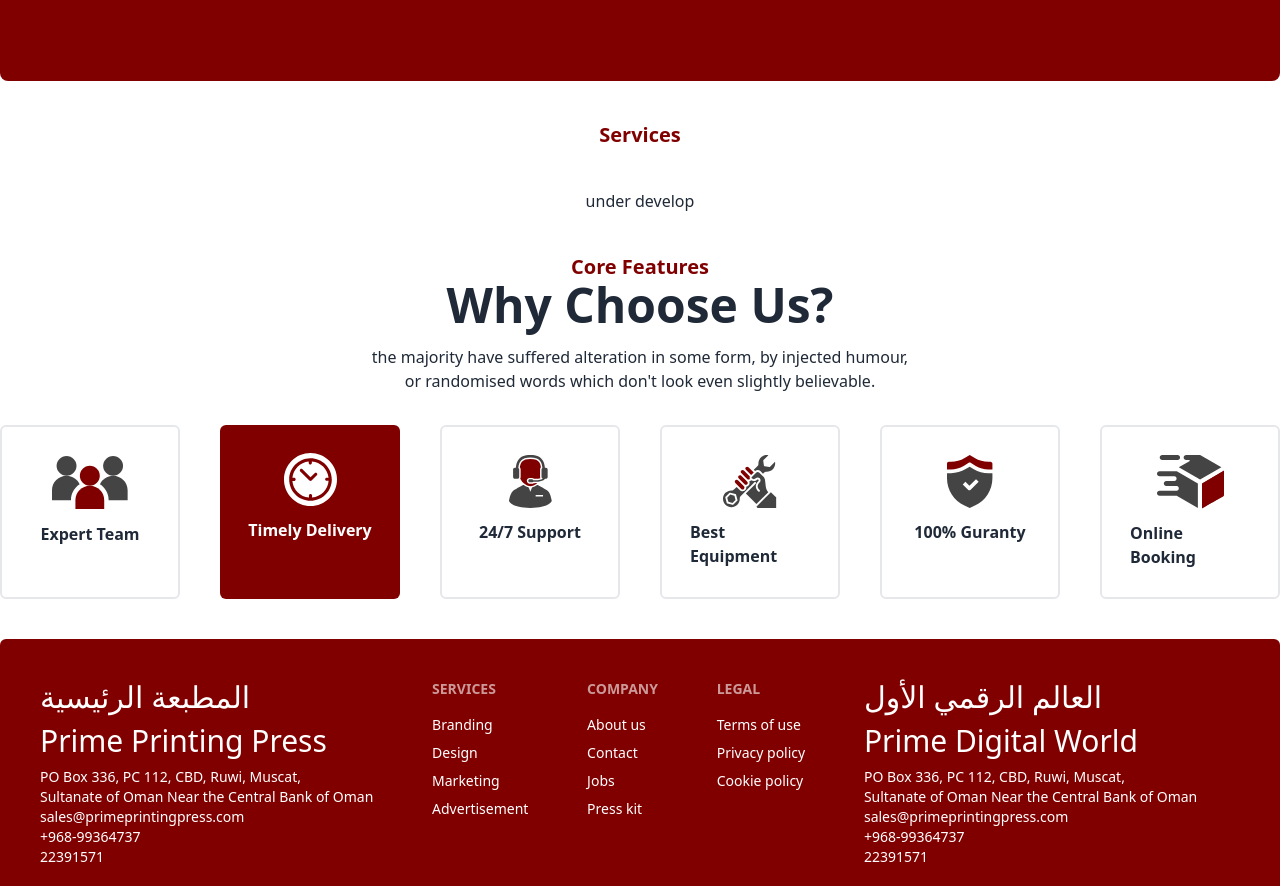
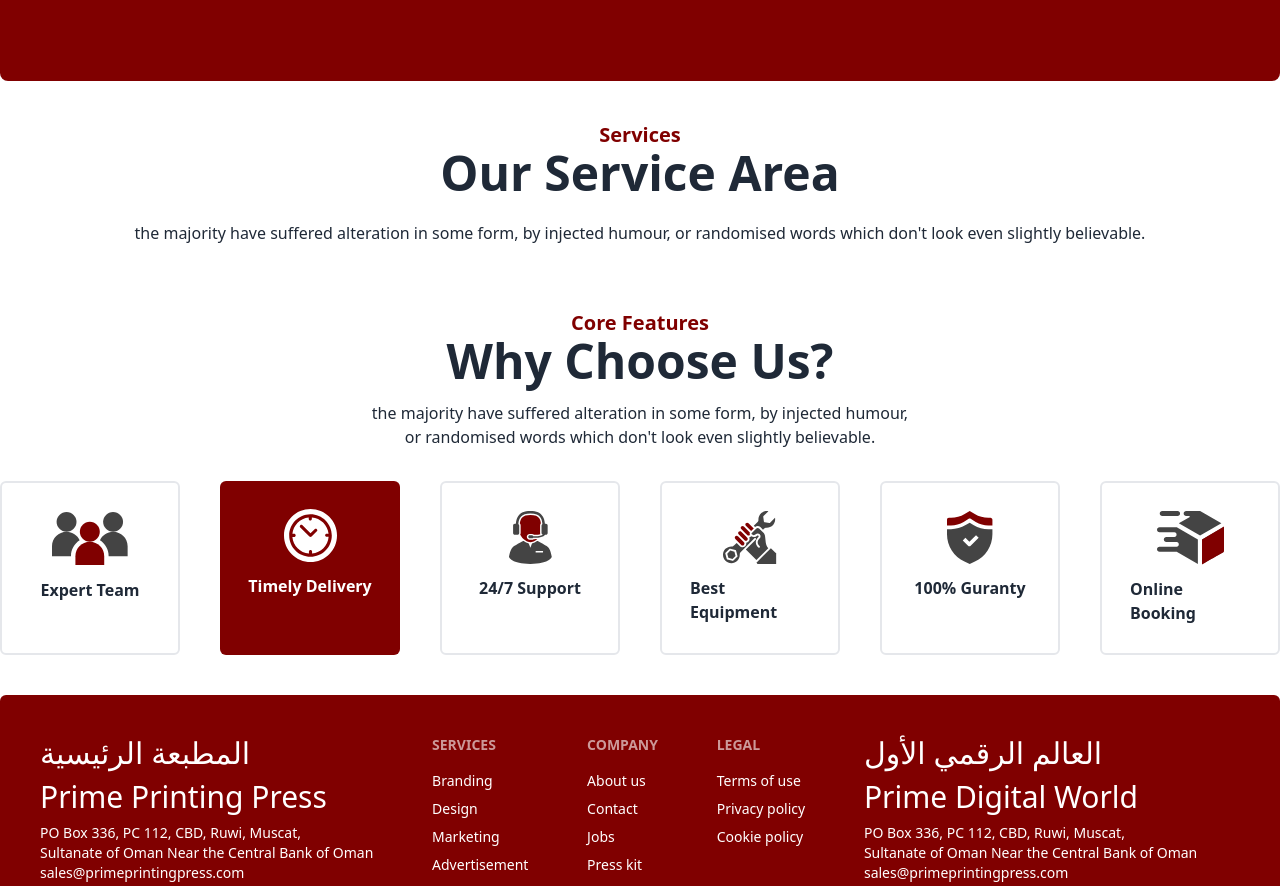
Before and after one commit to asib11/printing-press, a React (Vite) app: page / in a window 1280 px wide. Shown: the part 1717-2603 px from the top of the page. Built offline with nearby package versions, Linux system fonts and the light colour scheme.

Commit message:
add service area

```diff
--- a/src/components/ServiceOverView/ServiceOverView.jsx
+++ b/src/components/ServiceOverView/ServiceOverView.jsx
@@ -2,9 +2,10 @@
 
 const ServiceOverView = () => {
     return (
-        <div>
-            <h3 className='text-xl text-center font-bold text-[#800000]'>Services</h3>
-            <p className="m-10 text-center">under develop</p>
+        <div className="text-center">
+            <h3 className='text-xl  font-bold text-[#800000]'>Services</h3>
+            <h1 className="text-5xl font-bold">Our Service Area</h1>
+            <p className="py-6">the majority have suffered alteration in some form, by injected humour, or randomised words which don't look even slightly believable. </p>
         </div>
     );
 };
```
